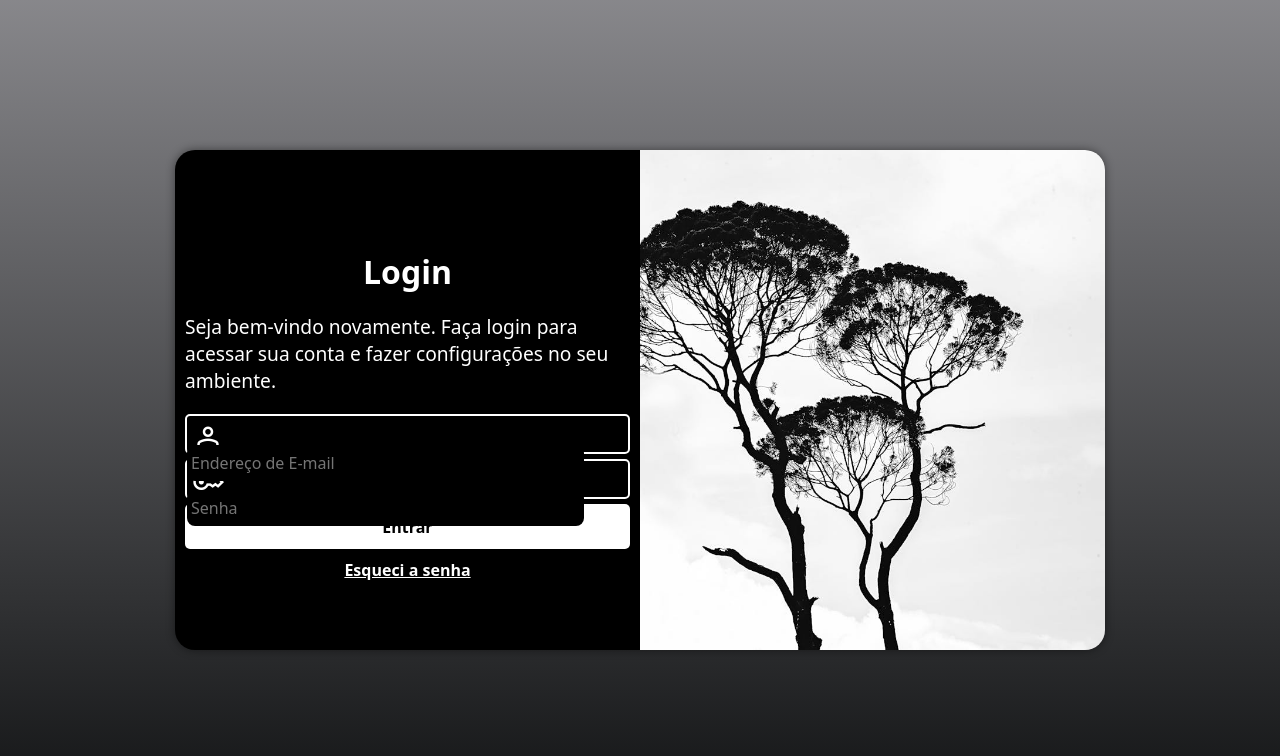
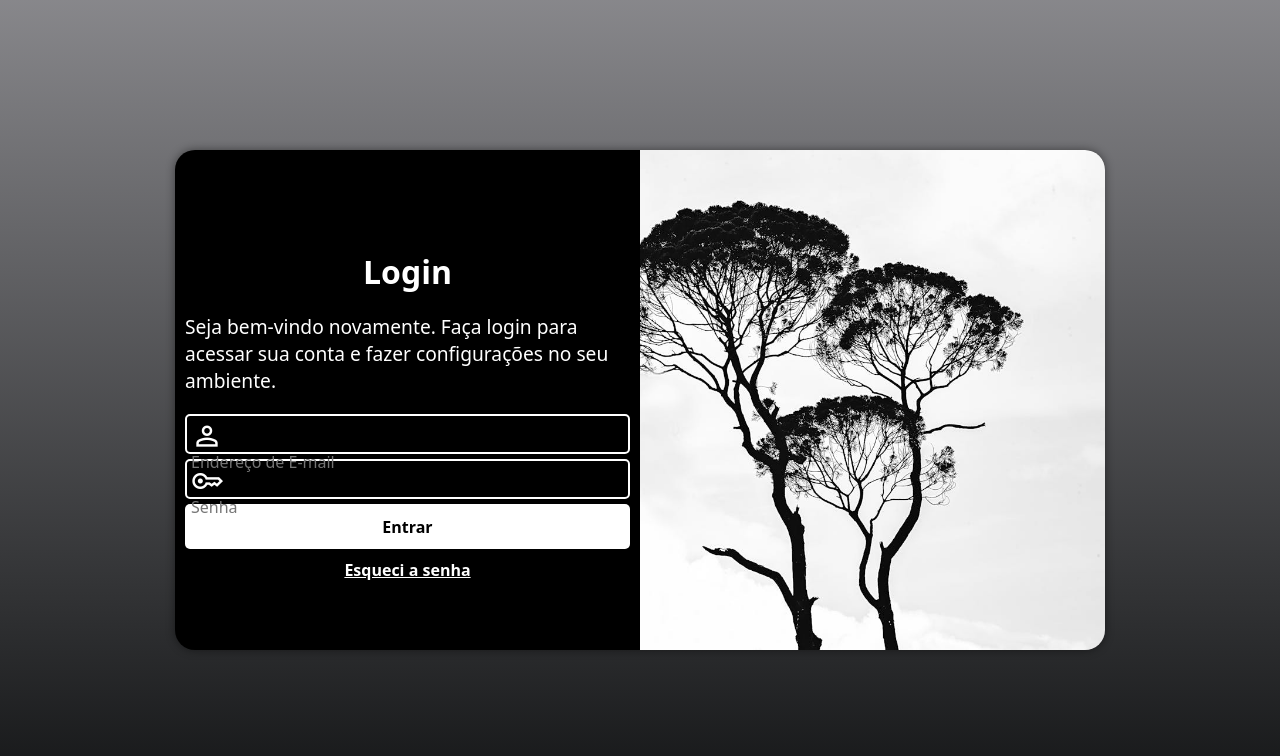
Before and after one commit to Brunohpiovan/projeto-login, a plain HTML site: page index.html in a window 1280 px wide. Drawn offline with nearby package versions, Linux system fonts and the light colour scheme.

Commit message:
update css

```diff
--- a/estilos/style.css
+++ b/estilos/style.css
@@ -68,10 +68,10 @@ div.campo> label{
 div.campo > span{
     font-size: 2em;
     width: 40px;
-    padding: 5px;
+    padding: 4px;
 }
 div.campo > input{
-    background-color: black;
+    background-color: rgba(0, 0, 0, 0);
     width: calc(100% - 44px);
     transform: translateY(-13px);
     color: #C9C8D0;
```
